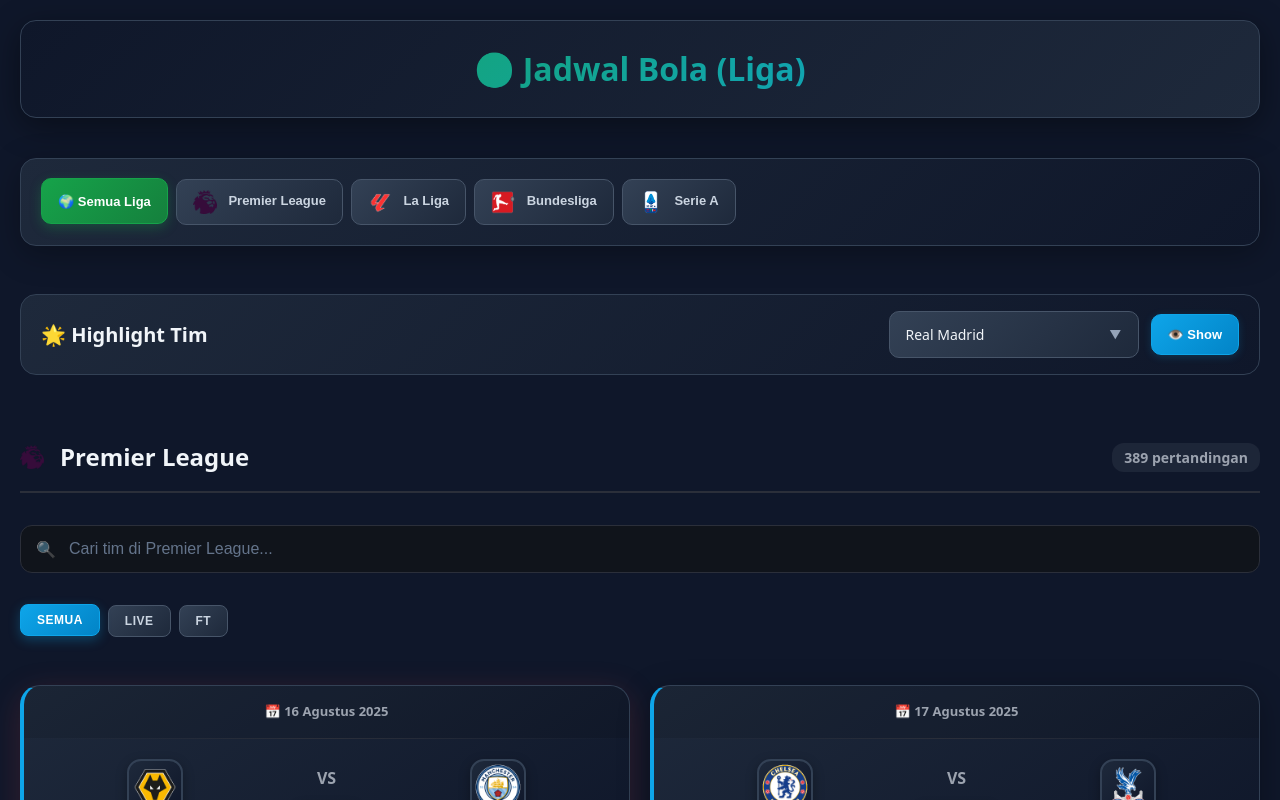
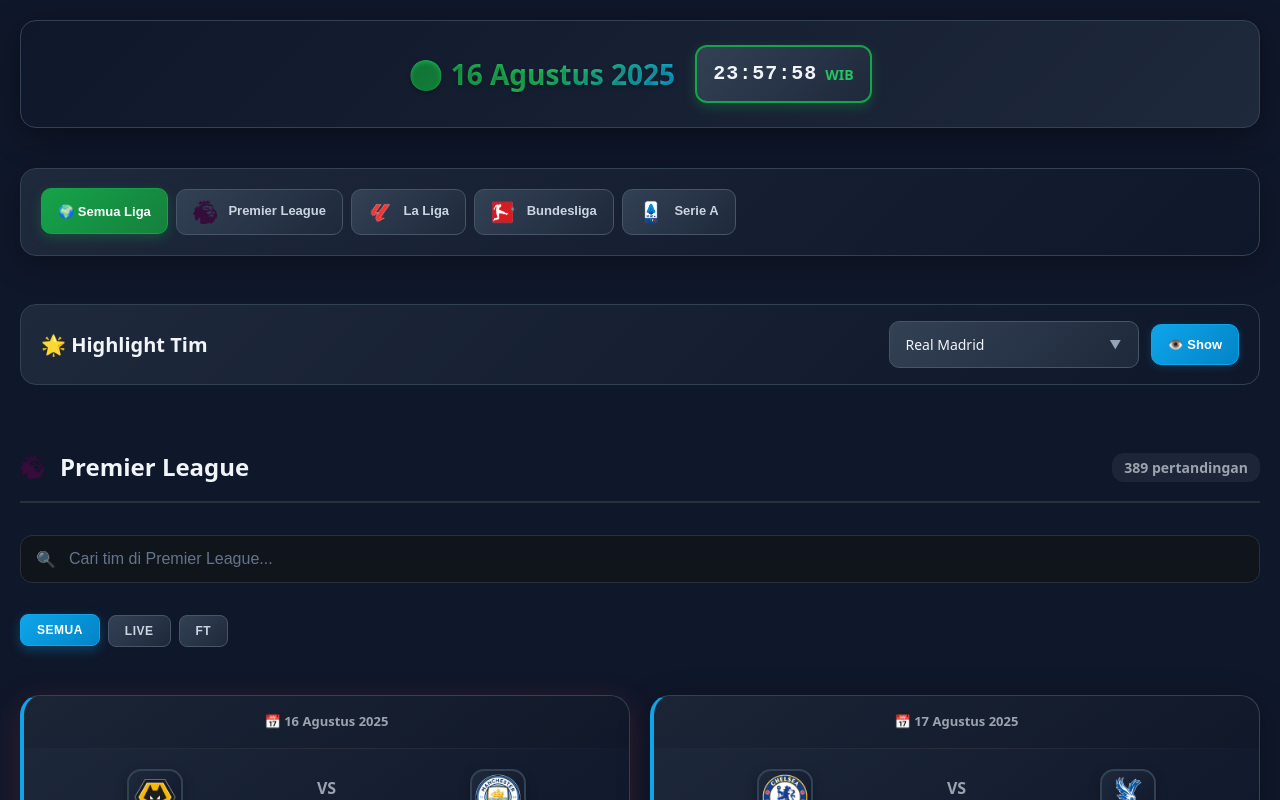
Before and after one commit to arqiarkaan/football-league-schedule, a React (Vite) app: page / in a window 1280 px wide. Shown: the top 800 px of the page. Built offline with nearby package versions, Linux system fonts and the light colour scheme.

Commit message:
add: real date time

```diff
--- a/src/App.css
+++ b/src/App.css
@@ -77,7 +77,71 @@
 }
 
 .header-content {
-  text-align: center;
+  display: flex;
+  justify-content: center;
+  align-items: center;
+}
+
+.datetime-display {
+  display: flex;
+  align-items: center;
+  gap: 20px;
+}
+
+.date-text {
+  font-size: 28px;
+  font-weight: 800;
+  background: linear-gradient(
+    135deg,
+    var(--primary-green) 0%,
+    var(--primary-green-light) 50%,
+    var(--accent-blue) 100%
+  );
+  background-clip: text;
+  -webkit-background-clip: text;
+  color: transparent;
+  text-shadow: 0 2px 4px rgba(0, 0, 0, 0.3);
+}
+
+.time-card {
+  background: linear-gradient(
+    135deg,
+    var(--neutral-700) 0%,
+    var(--neutral-800) 100%
+  );
+  border: 2px solid var(--primary-green);
+  border-radius: 12px;
+  padding: 12px 16px;
+  display: flex;
+  align-items: center;
+  justify-content: center;
+  box-shadow: 0 4px 12px rgba(22, 163, 74, 0.3);
+  transition: all 0.3s ease;
+}
+
+.time-card:hover {
+  transform: translateY(-2px);
+  box-shadow: 0 6px 16px rgba(22, 163, 74, 0.4);
+}
+
+.time-display {
+  display: flex;
+  align-items: center;
+  gap: 8px;
+}
+
+.time-text {
+  font-size: 20px;
+  font-weight: 700;
+  color: var(--text-primary);
+  font-family: 'Courier New', monospace;
+  letter-spacing: 1px;
+}
+
+.timezone-text {
+  font-size: 14px;
+  font-weight: 600;
+  color: var(--primary-green-light);
 }
 
 .topbar h1 {
@@ -986,6 +1050,27 @@
     font-size: 24px;
   }
 
+  .datetime-display {
+    flex-direction: column;
+    gap: 12px;
+  }
+
+  .date-text {
+    font-size: 22px;
+  }
+
+  .time-card {
+    padding: 10px 14px;
+  }
+
+  .time-text {
+    font-size: 18px;
+  }
+
+  .timezone-text {
+    font-size: 12px;
+  }
+
   .sticky-section {
     padding: 16px;
   }
@@ -1098,6 +1183,27 @@
 }
 
 @media (max-width: 480px) {
+  .datetime-display {
+    gap: 8px;
+  }
+
+  .date-text {
+    font-size: 18px;
+    text-align: center;
+  }
+
+  .time-card {
+    padding: 8px 12px;
+  }
+
+  .time-text {
+    font-size: 16px;
+  }
+
+  .timezone-text {
+    font-size: 11px;
+  }
+
   .teams {
     grid-template-columns: 1fr auto 1fr;
     gap: 12px;
--- a/src/App.tsx
+++ b/src/App.tsx
@@ -176,6 +176,64 @@
   const logoPath = useMemo(() => getLeagueLogoPath(league), [league]);
 
   return <img src={logoPath} alt={`${league} logo`} className="league-logo" />;
+}
+
+function DateTimeDisplay() {
+  const [currentTime, setCurrentTime] = useState(new Date());
+
+  useEffect(() => {
+    const timer = setInterval(() => {
+      setCurrentTime(new Date());
+    }, 1000);
+
+    return () => clearInterval(timer);
+  }, []);
+
+  const formatDate = (date: Date): string => {
+    const months = [
+      'Januari',
+      'Februari',
+      'Maret',
+      'April',
+      'Mei',
+      'Juni',
+      'Juli',
+      'Agustus',
+      'September',
+      'Oktober',
+      'November',
+      'Desember',
+    ];
+
+    const day = date.getDate();
+    const month = months[date.getMonth()];
+    const year = date.getFullYear();
+
+    return `${day} ${month} ${year}`;
+  };
+
+  const formatTime = (date: Date): string => {
+    const wibTime = new Date(
+      date.toLocaleString('en-US', { timeZone: 'Asia/Jakarta' })
+    );
+    const hours = wibTime.getHours().toString().padStart(2, '0');
+    const minutes = wibTime.getMinutes().toString().padStart(2, '0');
+    const seconds = wibTime.getSeconds().toString().padStart(2, '0');
+
+    return `${hours}:${minutes}:${seconds}`;
+  };
+
+  return (
+    <div className="datetime-display">
+      <div className="date-text">⚽ {formatDate(currentTime)}</div>
+      <div className="time-card">
+        <div className="time-display">
+          <span className="time-text">{formatTime(currentTime)}</span>
+          <span className="timezone-text">WIB</span>
+        </div>
+      </div>
+    </div>
+  );
 }
 
 function TeamBadge({ name, league }: { name: string; league: string }) {
@@ -557,7 +615,7 @@
     <div className="page">
       <header className="topbar">
         <div className="header-content">
-          <h1>⚽ Jadwal Bola (Liga)</h1>
+          <DateTimeDisplay />
         </div>
       </header>
 
```
